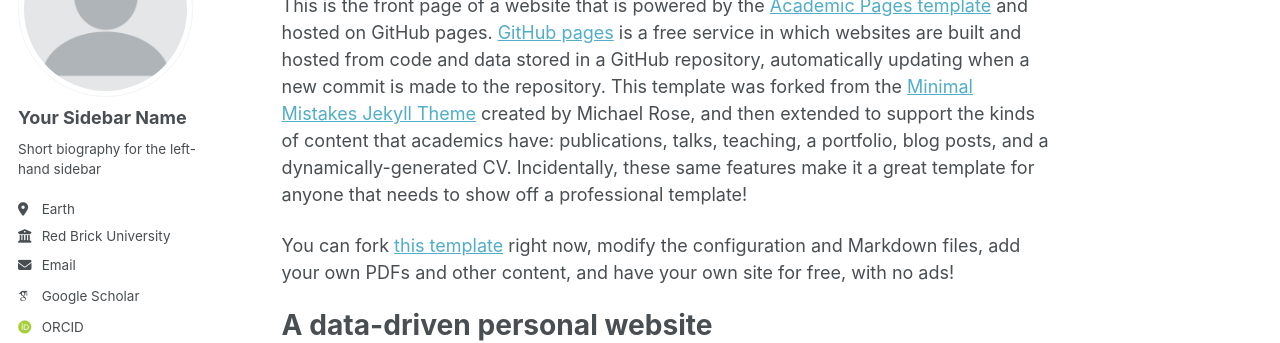
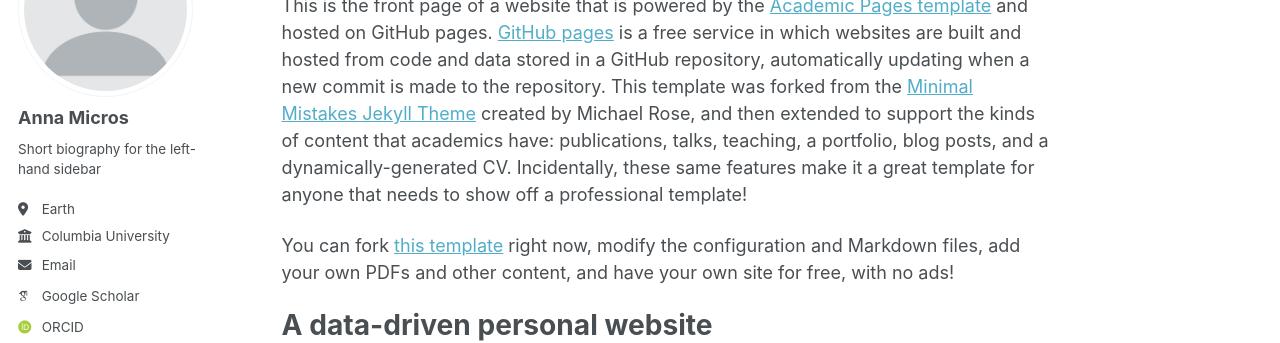
Before and after one commit to anna-christina-mikr/anna-christina-mikr.github.io, a Jekyll site: the page built from _pages/about.md, in a window 1280 px wide. Shown: the part 177-520 px from the top of the page. Built offline with Jekyll 4.4.1, drawn with Linux system fonts in a browser that asks for light colours; some web fonts are replaced; a script that is not in the unit is left out.

Commit message:
Update _config.yml

```diff
--- a/_config.yml
+++ b/_config.yml
@@ -13,7 +13,7 @@
 title_separator          : "-"
 name                     :  "Anna Micros"
 description              : &description "Your Name's academic portfolio"   # Update this with a general description of your site, this is the default if not overridden by a page
-url                      : https://academicpages.github.io # The base hostname & protocol for your site e.g. "https://[your GitHub username].github.io",
+url                      : https:/anna-christina-mikr.github.io/ # The base hostname & protocol for your site e.g. "https://[your GitHub username].github.io",
                                                            # or if you already have some other page hosted on Github then use "https://[your GitHub username].github.io/[Your Repo Name]"
 baseurl                  : "" # the subpath of your site, e.g. "/blog"
 repository               : "academicpages/academicpages.github.io"
@@ -24,13 +24,13 @@
 author:
   # Biographic information
   avatar           : "profile.png"
-  name             : "Your Sidebar Name"
+  name             : "Anna Micros"
   pronouns         : # example: "she/her"
   bio              : "Short biography for the left-hand sidebar"
   location         : "Earth"
-  employer         : "Red Brick University"
+  employer         : "Columbia University"
   uri              : # URL
-  email            : "none@example.org"
+  email            : "am6529@columbia.edu"
 
   # Academic websites
   academia         : # URL
```
